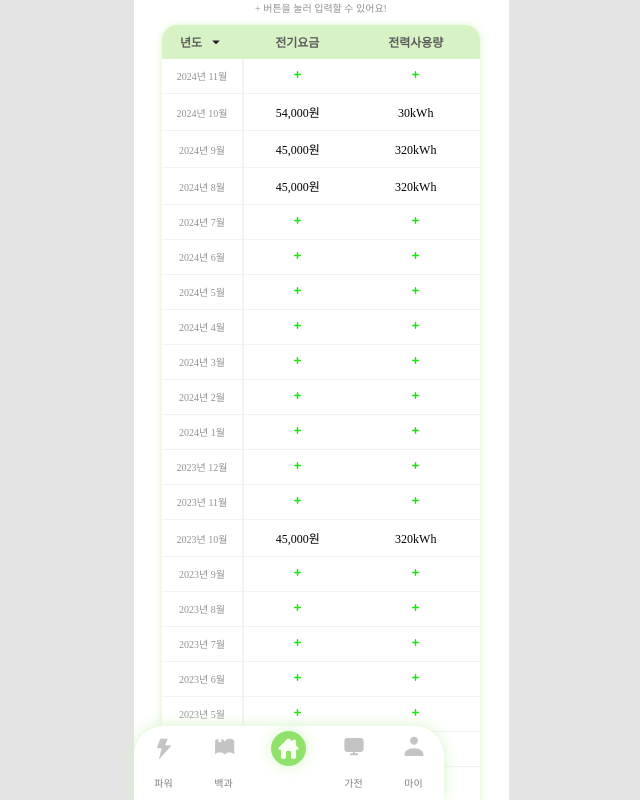
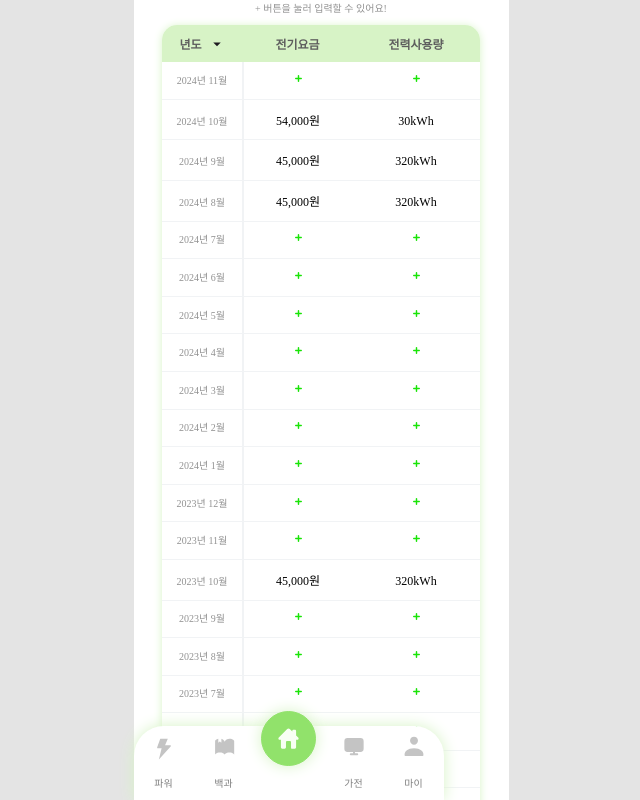
Before and after one commit to GreenSpark-greenspark/greenspark-frontend, a Next.js app: page /powerinput in a window 1280 px wide. Shown: the top 800 px of the page, without its empty margins (319-959 px from the left). Built offline with nearby package versions, Linux system fonts and the light colour scheme.

Commit message:
fix: 단위 em, rem 정리

```diff
--- a/src/app/_component/powerinput/PowerTable.module.css
+++ b/src/app/_component/powerinput/PowerTable.module.css
@@ -7,33 +7,33 @@
   color: #929292;
   text-align: center;
   font-family: Pretendard;
-  font-size: 10px;
+  font-size: 1rem;
   font-style: normal;
   font-weight: 400;
   line-height: normal;
-  margin-bottom: 10px;
+  margin-bottom: 1rem;
 }
 .tableContainer {
   text-align: center;
-  width: 318px;
+  width: 31.8rem;
   border-collapse: collapse;
   background-color: white;
-  border-radius: 15px;
+  border-radius: 1.5em;
   overflow: hidden;
   border: none;
   border: var(--sds-size-stroke-border) solid #fff;
 
-  box-shadow: 0px 1px 8px 0px var(--Main-Color, #d7f3c6);
+  box-shadow: 0 0.1rem 0.8rem 0 var(--Main-Color, #d7f3c6);
 }
 
 .tableHead th {
-  padding: 8px;
+  padding: 0.8em;
   background: #d7f3c6;
   text-align: left;
   color: #5e5e5e;
   text-align: center;
   font-family: Pretendard;
-  font-size: 12px;
+  font-size: 1.2rem;
   font-style: normal;
   font-weight: 600;
   line-height: normal;
@@ -41,31 +41,31 @@
 }
 
 .tableRow td {
-  padding: 9px 0;
+  padding: 0.9em 0;
   /* height: 30px; */
-  border-bottom: 1px solid #f1f3f5;
+  border-bottom: 0.1em solid #f1f3f5;
   color: #000;
   text-align: center;
   justify-content: center;
   font-family: Pretendard;
-  font-size: 12px;
+  font-size: 1.2rem;
   font-style: normal;
   font-weight: 400;
   line-height: normal;
 }
 
 .yearCell {
-  width: 80px;
+  width: 8rem;
   color: #929292 !important;
   font-size: 10px !important;
 }
 
 .costUsageDivider {
-  border-left: 2px solid#F1F3F5; /* 년도와 전기요금 사이의 줄 */
+  border-left: 0.2em solid#F1F3F5; /* 년도와 전기요금 사이의 줄 */
 }
 .plusIcon {
-  width: 11px;
-  height: 11px;
+  width: 1.1rem;
+  height: 1.1rem;
 }
 
 .yearHeader {
@@ -76,29 +76,29 @@
 }
 
 .dropDownIcon {
-  margin-left: 5px;
-  width: 18px;
-  height: 18px;
+  margin-left: 0.5em;
+  width: 1.8rem;
+  height: 1.8rem;
 }
 
 .dropdownMenu {
-  width: 100px;
+  width: 10rem;
   position: absolute;
-  top: 60px;
-  border-radius: 10px;
-  border: 1px solid #b6ec94;
-  box-shadow: 0px 1px 8px 0px #d7f3c6;
+  top: 6rem;
+  border-radius: 1em;
+  border: 0.1em solid #b6ec94;
+  box-shadow: 0 0.1rem 0.8rem 0 #d7f3c6;
   background: #fff;
   z-index: 100;
-  padding: 10px 0;
+  padding: 1rem 0;
 }
 
 .dropdownItem {
-  padding: 8px 12px;
+  padding: 0.8em 1.2em;
   cursor: pointer;
   color: #5e5e5e;
   font-family: Pretendard;
-  font-size: 12px;
+  font-size: 1.2rem;
   font-style: normal;
   font-weight: 400;
   line-height: normal;
--- a/src/components/bottomNav.module.css
+++ b/src/components/bottomNav.module.css
@@ -1,7 +1,7 @@
 .navContainer {
   background-color: #fff;
   box-shadow: 0px 0px 15px 0px var(--Main-Color, #d7f3c6);
-  height: 74px;
+  height: 7.4rem;
   border-radius: 30px 30px 0px 0px;
   display: flex;
   justify-content: center;
@@ -9,7 +9,7 @@
   position: fixed;
   bottom: 0;
   z-index: 1000;
-  max-width: 375px;
+  /* max-width: 37.5rem; */
 }
 
 .navBtn {
@@ -26,7 +26,7 @@
   position: relative;
   top: -1rem;
   width: 2rem;
-  font-size: 10px;
+  font-size: 1rem;
   font-weight: 500;
   text-align: center;
   color: gray;
@@ -44,12 +44,12 @@
 
 .menuHome {
   position: relative;
-  top: -1.5rem;
+  top: -2.5rem;
   background-color: white;
   border: #91e26b 1px solid;
   display: flex;
-  width: 3.3rem;
-  height: 3.3rem;
+  width: 5.3rem;
+  height: 5.3rem;
   justify-content: center;
   align-items: center;
   border-radius: 50%;
@@ -62,15 +62,15 @@
 }
 
 .NavIcon {
-  width: 60px;
+  width: 6rem;
 }
 
 .icon {
-  width: 60px;
-  height: 60px;
+  width: 6rem;
+  height: 6rem;
 }
 
 .homeIcon {
-  width: 27px;
-  height: 27px;
+  width: 2.7rem;
+  height: 2.7rem;
 }
--- a/src/components/bottomNav.tsx
+++ b/src/components/bottomNav.tsx
@@ -13,7 +13,7 @@ import IconClickAppliance from "../../public/icon/nav_appliance_click.svg";
 import IconClickHome from "../../public/icon/nav_home_click.svg";
 import IconClickMy from "../../public/icon/nav_my_click.svg";
 
-import styles from "./BottomNav.module.css";
+import styles from "./bottomNav.module.css";
 
 export default function BottomNav() {
   const [activeButton, setActiveButton] = useState<string>("home");
```
